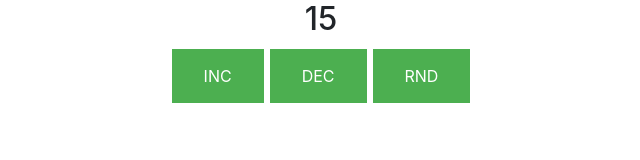
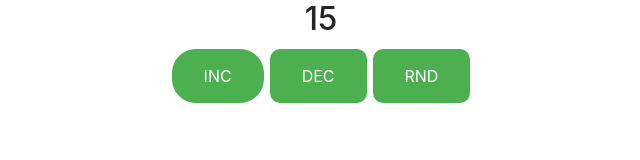
Before and after one commit to lvyyln/Redux, a React app in the folder redux-sandbox/10-redux-ui/: page / in a window 1280 px wide. In both pictures the pointer is over the button "INC". Shown: the full height of the page, 319-959 px from the left. Built offline with nearby package versions, Linux system fonts and the light colour scheme.

Commit message:
Ui update

```diff
--- a/redux-sandbox/10-redux-ui/src/components/Counter/counter.css
+++ b/redux-sandbox/10-redux-ui/src/components/Counter/counter.css
@@ -9,8 +9,12 @@
     color: white;
     padding: 15px 32px;
     text-align: center;
+    border-radius: 10px;
     text-decoration: none;
     display: inline-block;
     font-size: 16px;
     margin: 3px;
 }
+.button-iterator:hover{
+    border-radius: 24px;
+}
```
